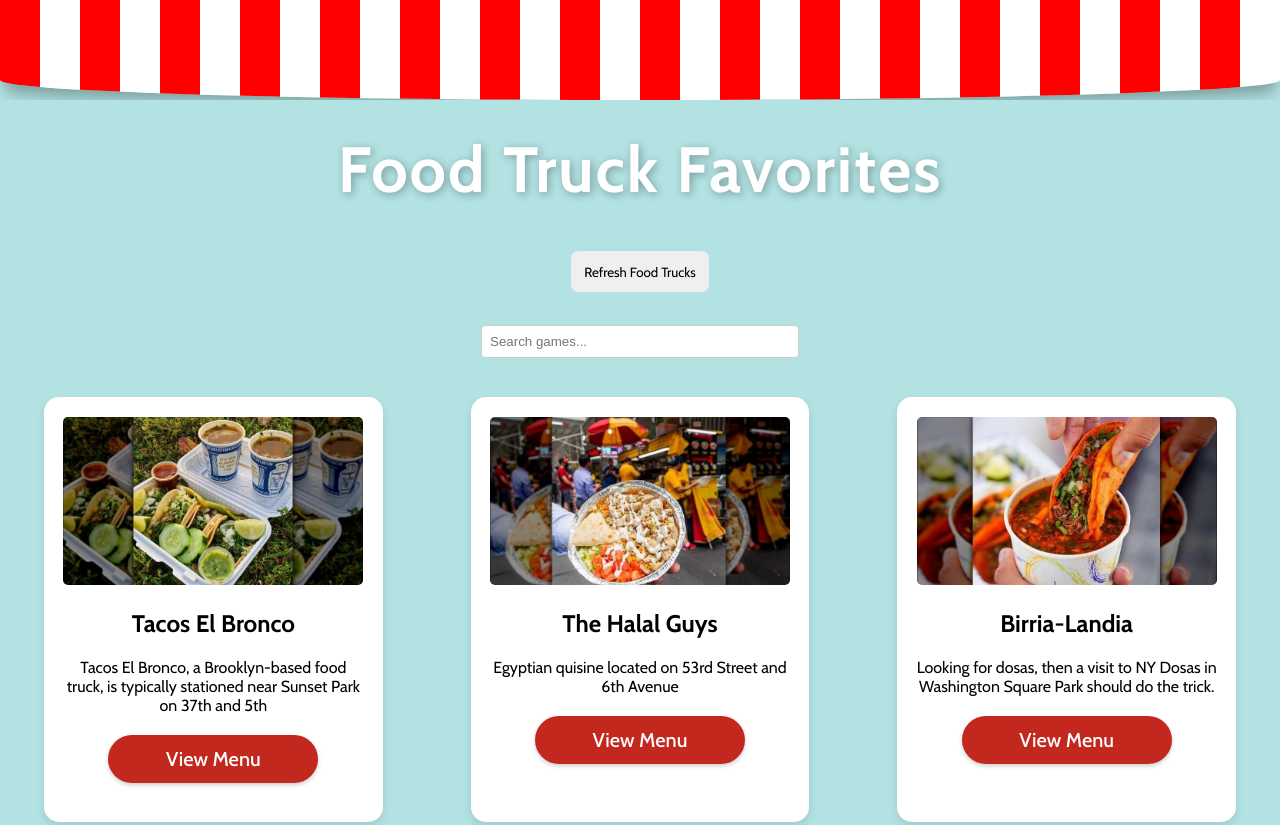
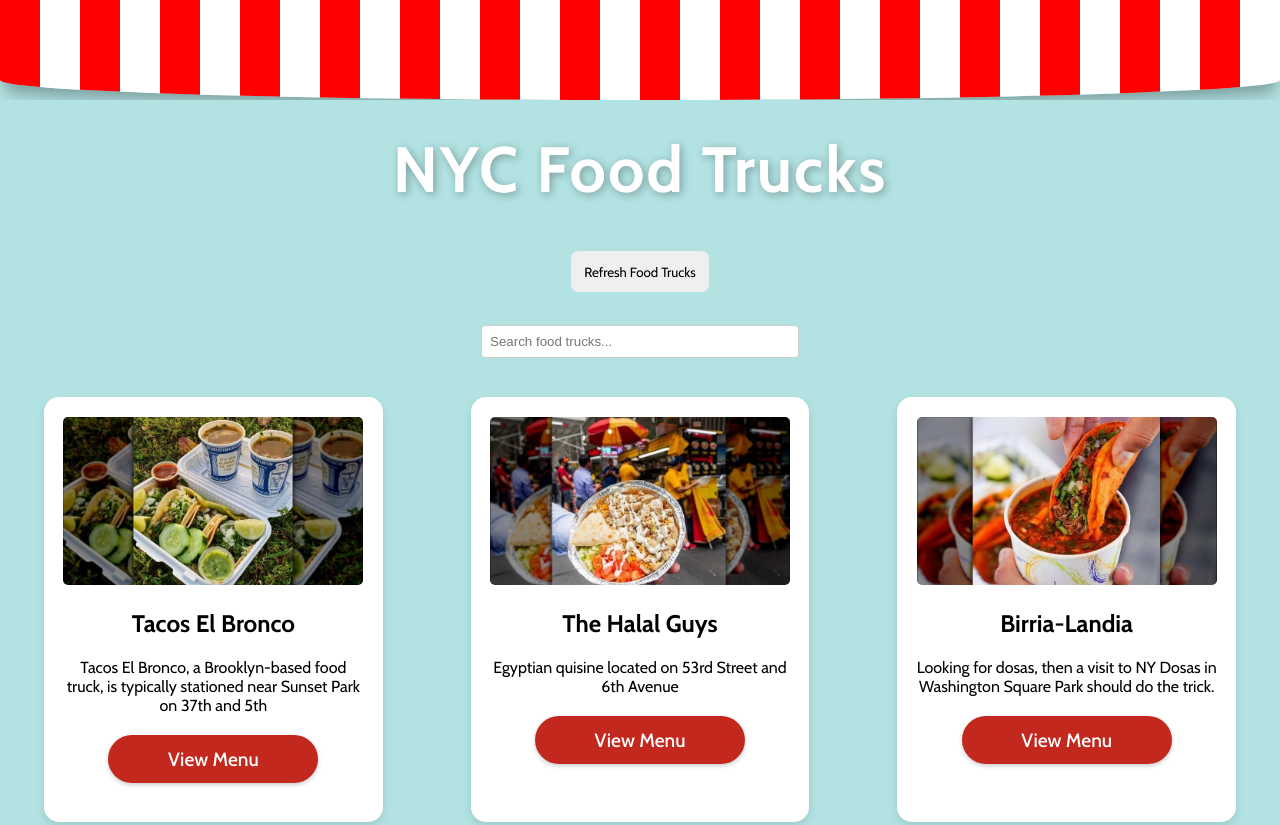
Before and after one commit to Hevander27/CommunityBoard, a website with bundled scripts: page CommunityFoodTruckBoard/index.html in a window 1280 px wide. Shown: the top 825 px of the page. Built offline with nearby package versions, Linux system fonts and the light colour scheme.

Commit message:
Add files via upload

```diff
--- a/CommunityFoodTruckBoard/index.html
+++ b/CommunityFoodTruckBoard/index.html
@@ -14,7 +14,7 @@
 
 
         <!-- Large Food Truck Favorites title -->
-        <h1 class="food-truck-title">Food Truck Favorites</h1>
+        <h1 class="food-truck-title">NYC Food Trucks</h1>
 
         <!-- Buttons container with refresh button -->
         <div id="button-container">
@@ -22,7 +22,7 @@
         </div>
 
     <div class="search-container">
-        <input type="text" id="search-input" placeholder="Search games...">
+        <input type="text" id="search-input" placeholder="Search food trucks..."">
     </div>
     <div id="games-container">
 
--- a/CommunityFoodTruckBoard/style.css
+++ b/CommunityFoodTruckBoard/style.css
@@ -206,3 +206,25 @@
     font-size: 1.1rem;
   }
 }
+
+/* View Menu button styling to match the image exactly */
+.view-menu-btn {
+  background-color: #c2281d; /* Red color matching the image */
+  color: white;
+  font-weight: 500;
+  padding: 12px 0;
+  margin: 20px auto;
+  border-radius: 30px;
+  border: none;
+  cursor: pointer;
+  font-size: 1.2rem;
+  display: block;
+  width: 70%;
+  max-width: 210px;
+  transition: background-color 0.3s;
+  box-shadow: 0 2px 4px rgba(0,0,0,0.2);
+}
+
+.view-menu-btn:hover {
+  background-color: #a61f16; /* Darker red on hover */
+}
```
